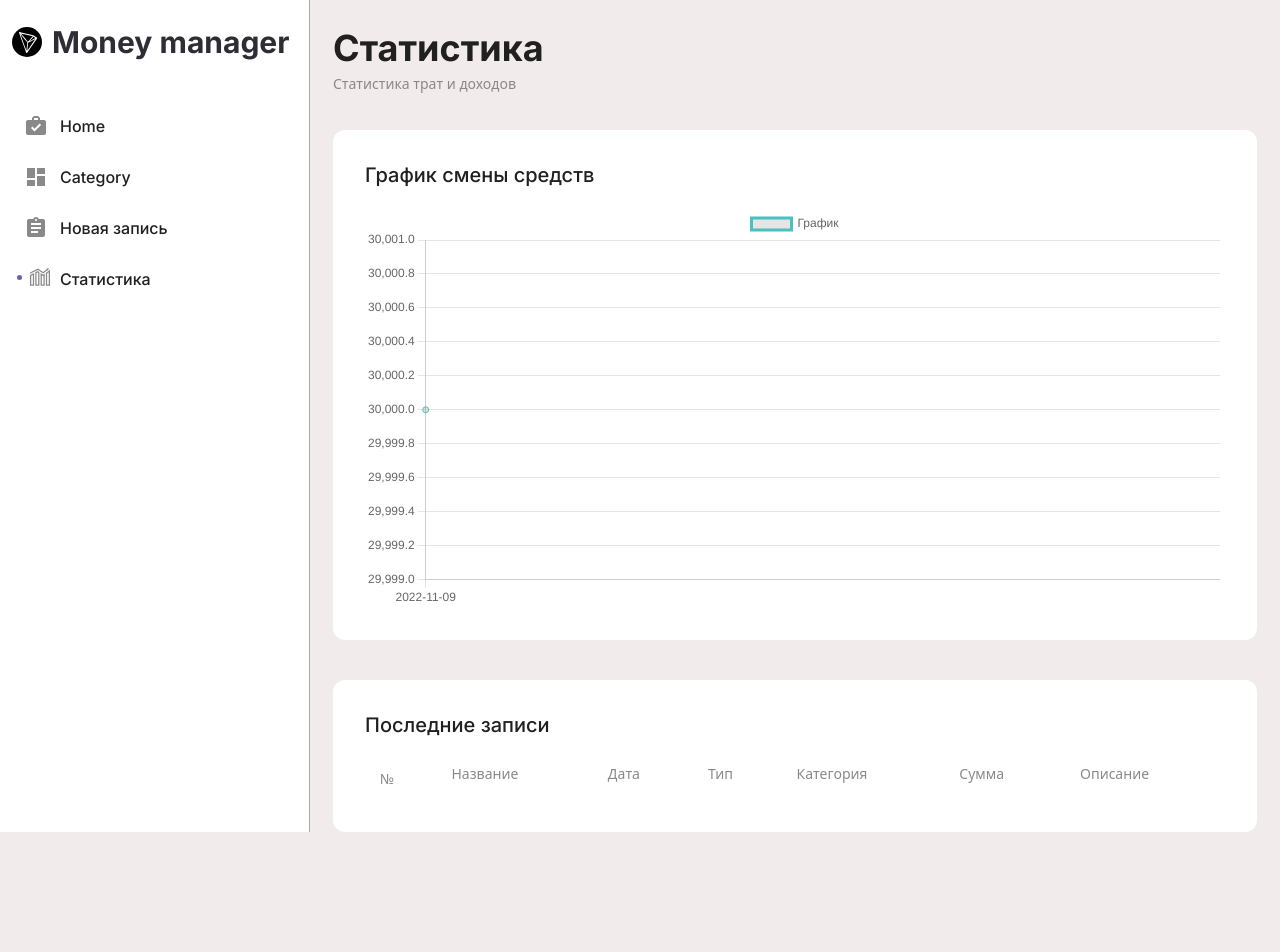
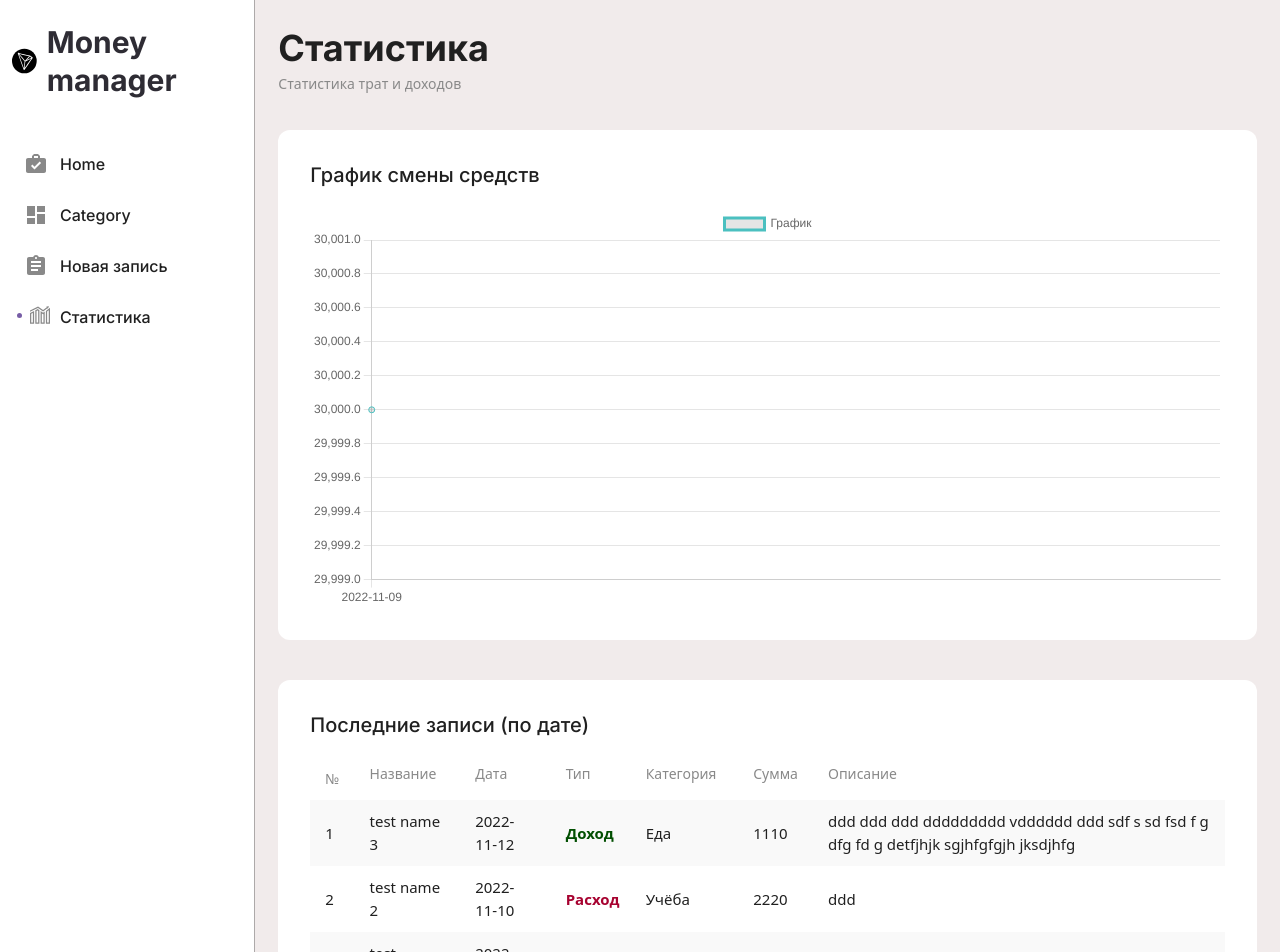
Before and after one commit to Alaront/money-manager, a Vue app: page /statistics in a window 1280 px wide. Shown: the top 952 px of the page. Before the commit the page ends 832 px from the top, so only its background shows below. Built offline with nearby package versions, Linux system fonts and the light colour scheme.

Commit message:
last reports sort

```diff
--- a/src/components/Statistics/LastReports.vue
+++ b/src/components/Statistics/LastReports.vue
@@ -1,7 +1,7 @@
 <template>
   <div class="bg-[#FFFFFF] p-[32px] rounded-[12px] box-content">
     <h2 class="text-[20px] leading-[26px] font-medium text-[#202020] mb-[20px]">
-      Последние записи
+      Последние записи (по дате)
     </h2>
     <div>
       <table class="w-[100%] table-info">
@@ -14,7 +14,7 @@
           <th>Сумма</th>
           <th>Описание</th>
         </tr>
-        <tr v-for="(item, iter) in getAllReports" v-bind:key="item.id">
+        <tr v-for="(item, iter) in getAllReportsReverse" v-bind:key="item.id">
           <td>{{ iter + 1 }}</td>
           <td>{{ item.name }}</td>
           <td>{{ item.date }}</td>
@@ -50,7 +50,7 @@ export default {
     },
   },
   computed: {
-    ...mapGetters("reports", ["getAllReports"]),
+    ...mapGetters("reports", ["getAllReportsReverse"]),
     ...mapGetters("category", ["getAllCategory"]),
   },
 };
--- a/src/store/modules/reports.js
+++ b/src/store/modules/reports.js
@@ -4,34 +4,34 @@ export default {
     return {
       lastId: 1,
       allReports: [
-        // {
-        //   id: 0,
-        //   name: "test name1",
-        //   type: true,
-        //   category: 1,
-        //   sum: 0,
-        //   description: "ddd",
-        //   date: "2022-11-09",
-        // },
-        // {
-        //   id: 1,
-        //   name: "test name 2",
-        //   type: false,
-        //   category: 0,
-        //   sum: 2220,
-        //   description: "ddd",
-        //   date: "2022-11-10",
-        // },
-        // {
-        //   id: 2,
-        //   name: "test name 3",
-        //   type: true,
-        //   category: 2,
-        //   sum: 1110,
-        //   description:
-        //     "ddd ddd ddd ddddddddd  vdddddd ddd sdf s sd fsd f g dfg fd g detfjhjk sgjhfgfgjh  jksdjhfg",
-        //   date: "2022-11-12",
-        // },
+        {
+          id: 0,
+          name: "test name1",
+          type: true,
+          category: 1,
+          sum: 0,
+          description: "ddd",
+          date: "2022-11-09",
+        },
+        {
+          id: 1,
+          name: "test name 2",
+          type: false,
+          category: 0,
+          sum: 2220,
+          description: "ddd",
+          date: "2022-11-10",
+        },
+        {
+          id: 2,
+          name: "test name 3",
+          type: true,
+          category: 2,
+          sum: 1110,
+          description:
+            "ddd ddd ddd ddddddddd  vdddddd ddd sdf s sd fsd f g dfg fd g detfjhjk sgjhfgfgjh  jksdjhfg",
+          date: "2022-11-12",
+        },
       ],
     };
   },
@@ -47,6 +47,10 @@ export default {
       return state.allReports;
     },
 
+    getAllReportsReverse(state) {
+      return state.allReports.reverse();
+    },
+
     getLastId(state) {
       return state.lastId;
     },
```
